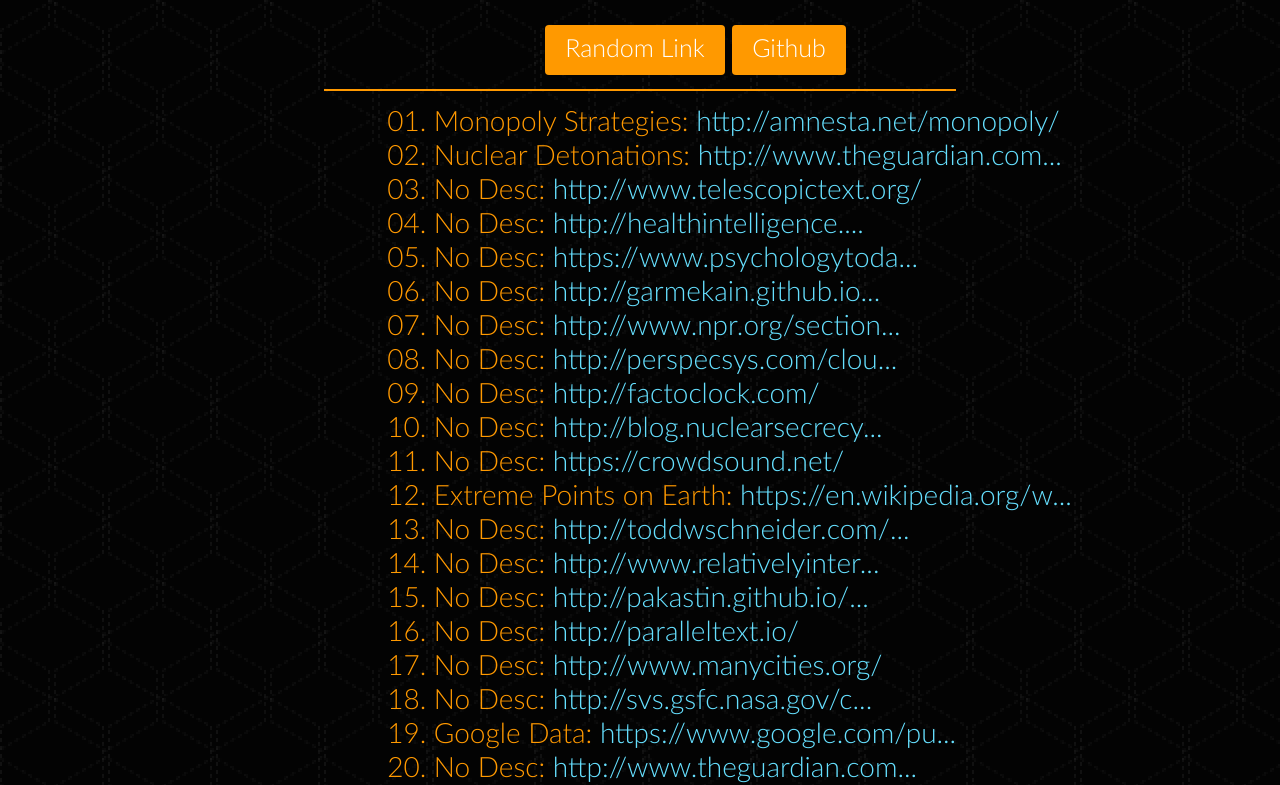
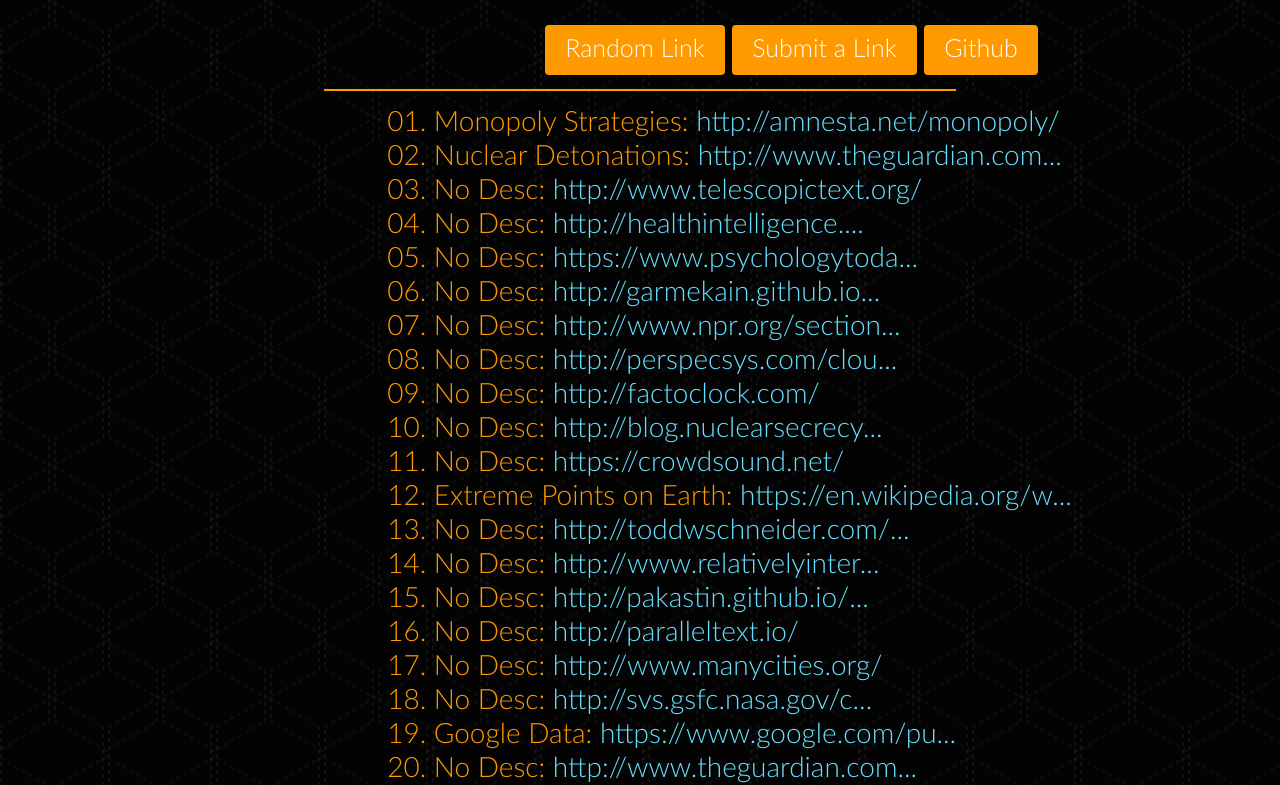
Before and after one commit to yamanq/list-of-links-web, a plain HTML site: page index.html in a window 1280 px wide. Shown: the top 785 px of the page. Drawn offline with Linux system fonts and the light colour scheme.

Commit message:
Update index.html

```diff
--- a/index.html
+++ b/index.html
@@ -12,6 +12,7 @@
 	<body>
 		<div id="buttons">
 			<button class="button">Random Link</button>
+			<button class="button">Submit a Link</button>
 			<button class="button">Github</button>
 		</div>
 		<hr>
```
